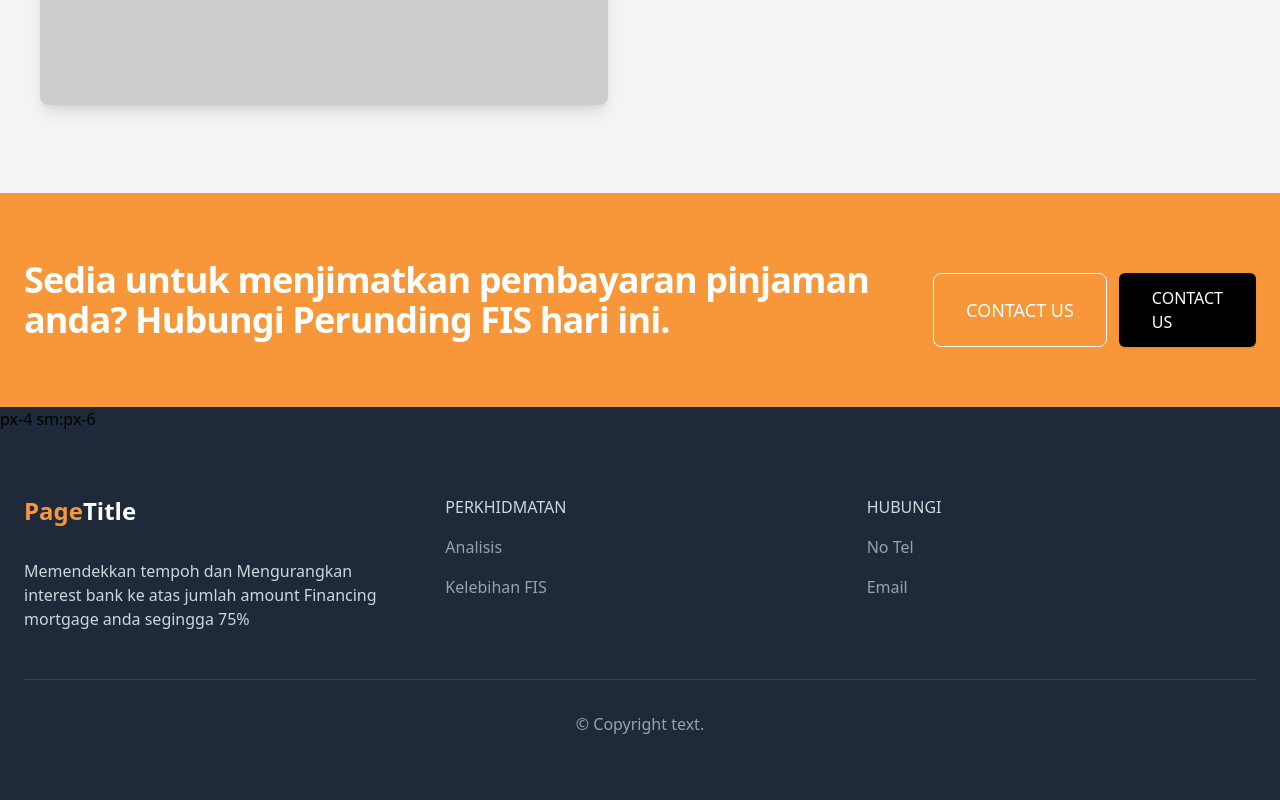
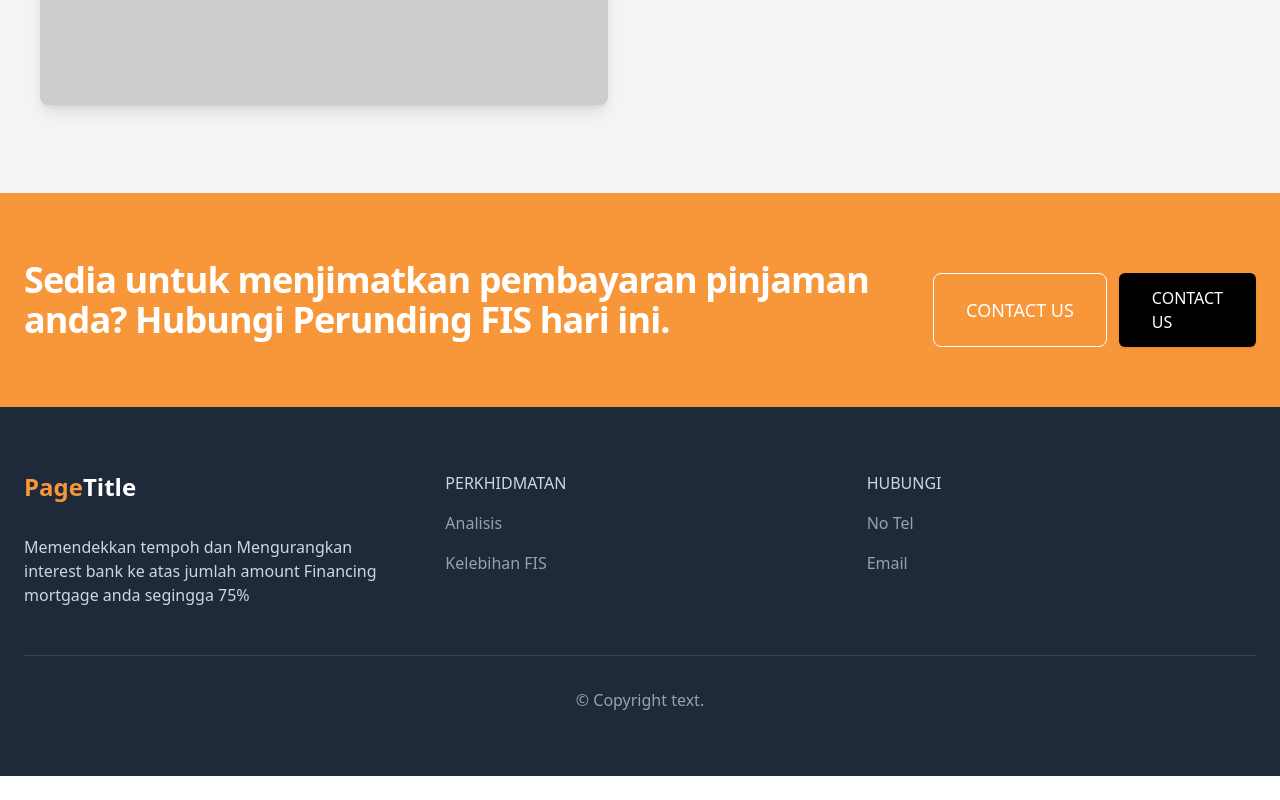
Before and after one commit to Aniqzz/house-loan-shortener, a website: page src/index.html in a window 1280 px wide. Shown: the part 1745-2545 px from the top of the page. After the commit the page ends 2521 px from the top, so only its background shows below. Drawn offline with Linux system fonts and the light colour scheme; placeholder pictures from the web are drawn by us.

Commit message:
Update index.html
remove footer css error

```diff
--- a/src/index.html
+++ b/src/index.html
@@ -317,7 +317,7 @@
         </div>
     </div>
     <footer class="bg-gray-800">
-        px-4 sm:px-6
+        <!-- px-4 sm:px-6 -->
         <div class="max-w-7xl mx-auto py-12 px-4 sm:px-6 lg:py-16">
             <div class="xl:grid xl:grid-cols-3 xl:gap-8">
                 <div class="space-y-8 xl:col-span-1 pr-4 lg:pr-0">
```
